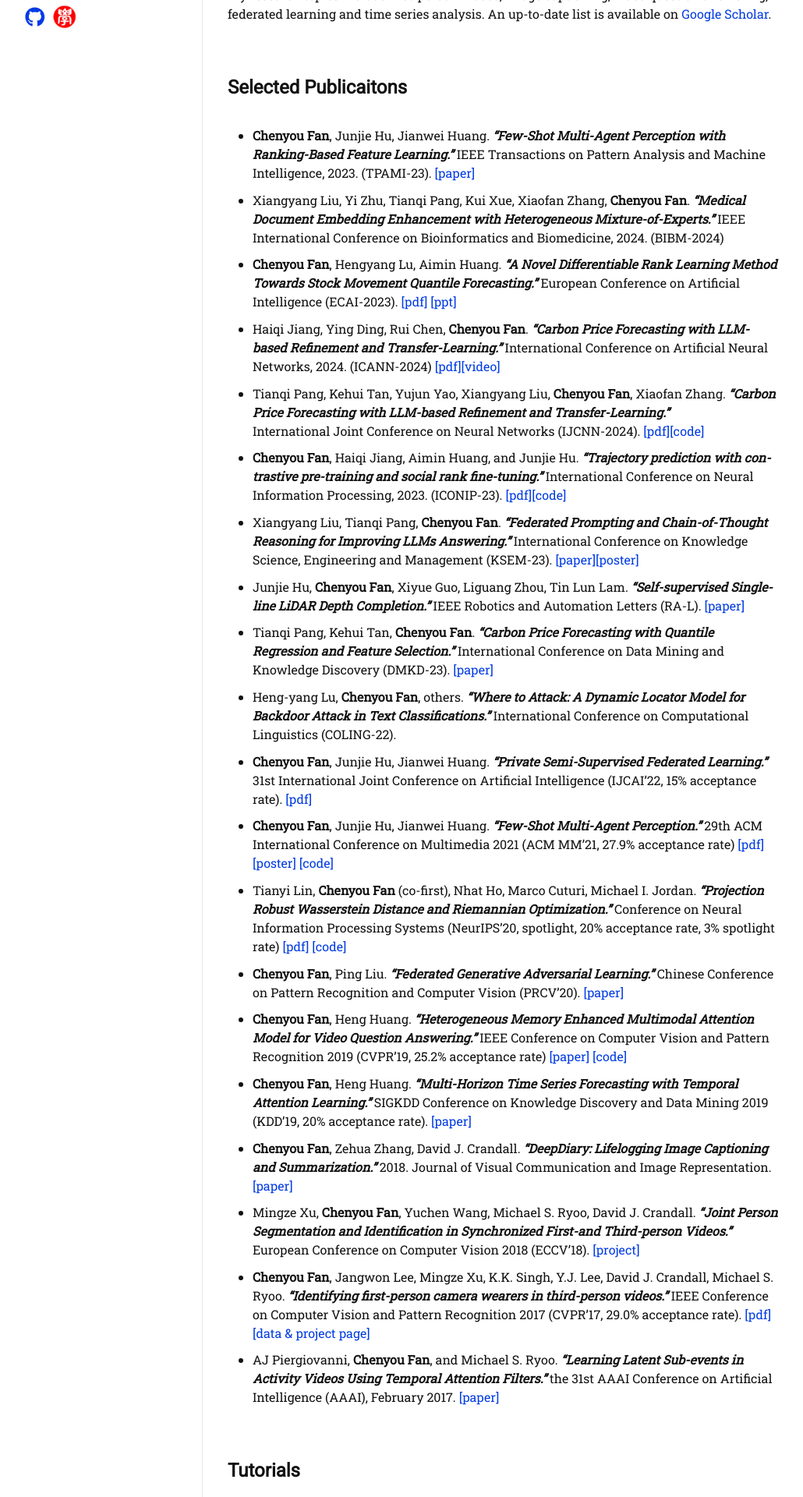
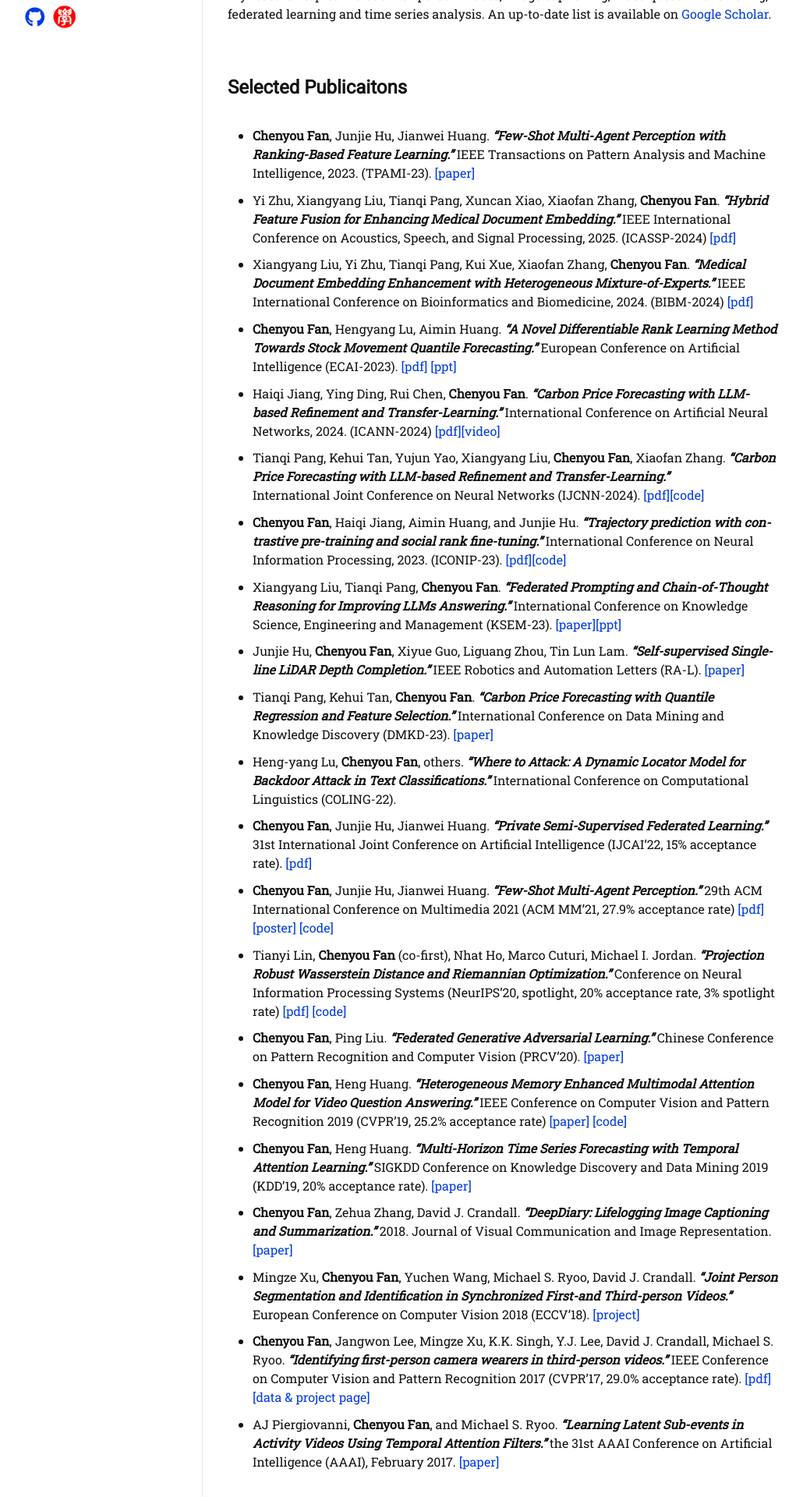
Before and after one commit to fanchenyou/fanchenyou.github.io, a Jekyll site: the page built from publications.md, in a window 1280 px wide. Shown: the part 313-2233 px from the top of the page at 78% size, without its empty margins (126-1156 px from the left). Built offline with Jekyll 4.4.1, drawn with Linux system fonts in a browser that asks for light colours; nearby versions of some CDN libraries; some web fonts are replaced.

Commit message:
add publications

```diff
--- a/publications.md
+++ b/publications.md
@@ -12,11 +12,13 @@ permalink: /publications/
 ## Selected Publicaitons
 * **Chenyou Fan**, Junjie Hu, Jianwei Huang. ***"Few-Shot Multi-Agent Perception with Ranking-Based Feature Learning."*** IEEE Transactions on Pattern Analysis and Machine Intelligence, 2023. (TPAMI-23). [[paper]](https://ieeexplore.ieee.org/document/10149393){:target="_blank"}
 
-* Xiangyang Liu, Yi Zhu, Tianqi Pang, Kui Xue, Xiaofan Zhang, **Chenyou Fan**. ***"Medical Document Embedding Enhancement with Heterogeneous Mixture-of-Experts."***  IEEE International Conference on Bioinformatics and Biomedicine, 2024. (BIBM-2024)
+* Yi Zhu, Xiangyang Liu, Tianqi Pang, Xuncan Xiao, Xiaofan Zhang, **Chenyou Fan**.  ***"Hybrid Feature Fusion for Enhancing Medical
+Document Embedding."*** IEEE International Conference on Acoustics, Speech, and Signal Processing, 2025. (ICASSP-2024) [[pdf]](./docs/ICASSP_2025.pdf){:target="_blank"}
+
+* Xiangyang Liu, Yi Zhu, Tianqi Pang, Kui Xue, Xiaofan Zhang, **Chenyou Fan**. ***"Medical Document Embedding Enhancement with Heterogeneous Mixture-of-Experts."***  IEEE International Conference on Bioinformatics and Biomedicine, 2024. (BIBM-2024) [[pdf]](./docs/BIBM_2024.pdf){:target="_blank"}
 
 * **Chenyou Fan**, Hengyang Lu, Aimin Huang. ***"A Novel Differentiable Rank Learning Method Towards Stock Movement Quantile Forecasting."*** European Conference on Artificial Intelligence (ECAI-2023).
 [[pdf]](./docs/ecai_paper.pdf){:target="_blank"} [[ppt]](./docs/ECAI_23.pdf){:target="_blank"}
-
 
 * Haiqi Jiang, Ying Ding, Rui Chen, **Chenyou Fan**. ***"Carbon Price Forecasting with LLM-based Refinement and Transfer-Learning."***  International Conference on Artificial Neural Networks, 2024. (ICANN-2024) [[pdf]](./docs/icann24.pdf){:target="_blank"}[[video]](https://drive.google.com/file/d/1H5qZRKxVsyySubyyLug5A9nxC5CtNwyA/view?usp=drive_link)
 
@@ -25,7 +27,7 @@ International Joint Conference on Neural Networks (IJCNN-2024). [[pdf]](./docs/i
 
 * **Chenyou Fan**, Haiqi Jiang, Aimin Huang, and Junjie Hu. ***"Trajectory prediction with contrastive pre-training and social rank fine-tuning."*** International Conference on Neural Information Processing, 2023. (ICONIP-23). [[pdf]](./docs/iconip_trajectory_prediction.pdf){:target="_blank"}[[code]](https://github.com/FancyAI-SCNU/SGCN-CHIP-DSIR){:target="_blank"}
 
-* Xiangyang Liu, Tianqi Pang, **Chenyou Fan**. ***"Federated Prompting and Chain-of-Thought Reasoning for Improving LLMs Answering."*** International Conference on Knowledge Science, Engineering and Management (KSEM-23). [[paper]]( https://arxiv.org/abs/2304.13911){:target="_blank"}[[poster]](./docs/KSEM_23.pdf){:target="_blank"}
+* Xiangyang Liu, Tianqi Pang, **Chenyou Fan**. ***"Federated Prompting and Chain-of-Thought Reasoning for Improving LLMs Answering."*** International Conference on Knowledge Science, Engineering and Management (KSEM-23). [[paper]]( https://arxiv.org/abs/2304.13911){:target="_blank"}[[ppt]](./docs/KSEM_23.pdf){:target="_blank"}
 
 * Junjie Hu, **Chenyou Fan**, Xiyue Guo, Liguang Zhou, Tin Lun Lam. ***"Self-supervised Single-line LiDAR Depth Completion."*** IEEE Robotics and Automation Letters (RA-L). [[paper]]( https://ieeexplore.ieee.org/document/10258421){:target="_blank"}
 
```
Also changed, not shown: 4 other files.
